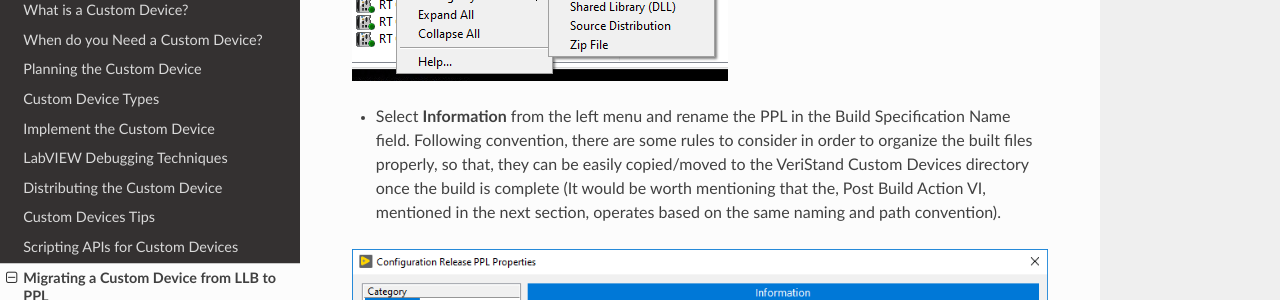
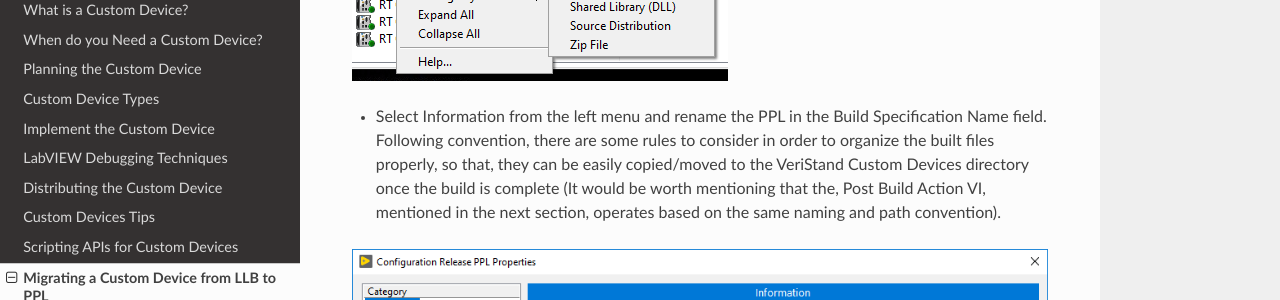
Before and after one commit to ni/niveristand-custom-device-handbook, a Sphinx documentation site: the page built from docs/Migrating_LLB_to_a_PPL_based_Custom_Device.md, in a window 1280 px wide and 1400 px high, scrolled down 4770 px. Shown: the part 151-451 px from the top of the window. Built offline with Sphinx 7.4.7 and the Read the Docs theme 2.0.0, drawn with Linux system fonts in a browser that asks for light colours; pages that are not in the unit, such as notebooks, are missing from menus; some of the changed text lies outside the part shown.

Commit message:
I hope this is final push

```diff
--- a/docs/Migrating_LLB_to_a_PPL_based_Custom_Device.md
+++ b/docs/Migrating_LLB_to_a_PPL_based_Custom_Device.md
@@ -56,7 +56,7 @@ The next step is to create a packed project library for each LLB build specifica
 ![](images/BuildSpecification.PNG)
 
 
-* Select **Information** from the left menu and rename the PPL in the Build Specification Name field. Following convention, there are some rules to consider in order to organize the built files properly, so that, they can be easily copied/moved to the VeriStand Custom Devices directory once the build is complete (It would be worth mentioning that the, Post Build Action VI, mentioned in the next section, operates based on the same naming and path convention).
+* Select Information from the left menu and rename the PPL in the Build Specification Name field. Following convention, there are some rules to consider in order to organize the built files properly, so that, they can be easily copied/moved to the VeriStand Custom Devices directory once the build is complete (It would be worth mentioning that the, Post Build Action VI, mentioned in the next section, operates based on the same naming and path convention).
 
 ![](images/PPL_Config_Info.PNG)
 
```
Also changed, not shown: other parts of docs/Migrating_LLB_to_a_PPL_based_Custom_Device.md (+1 -1 lines).
